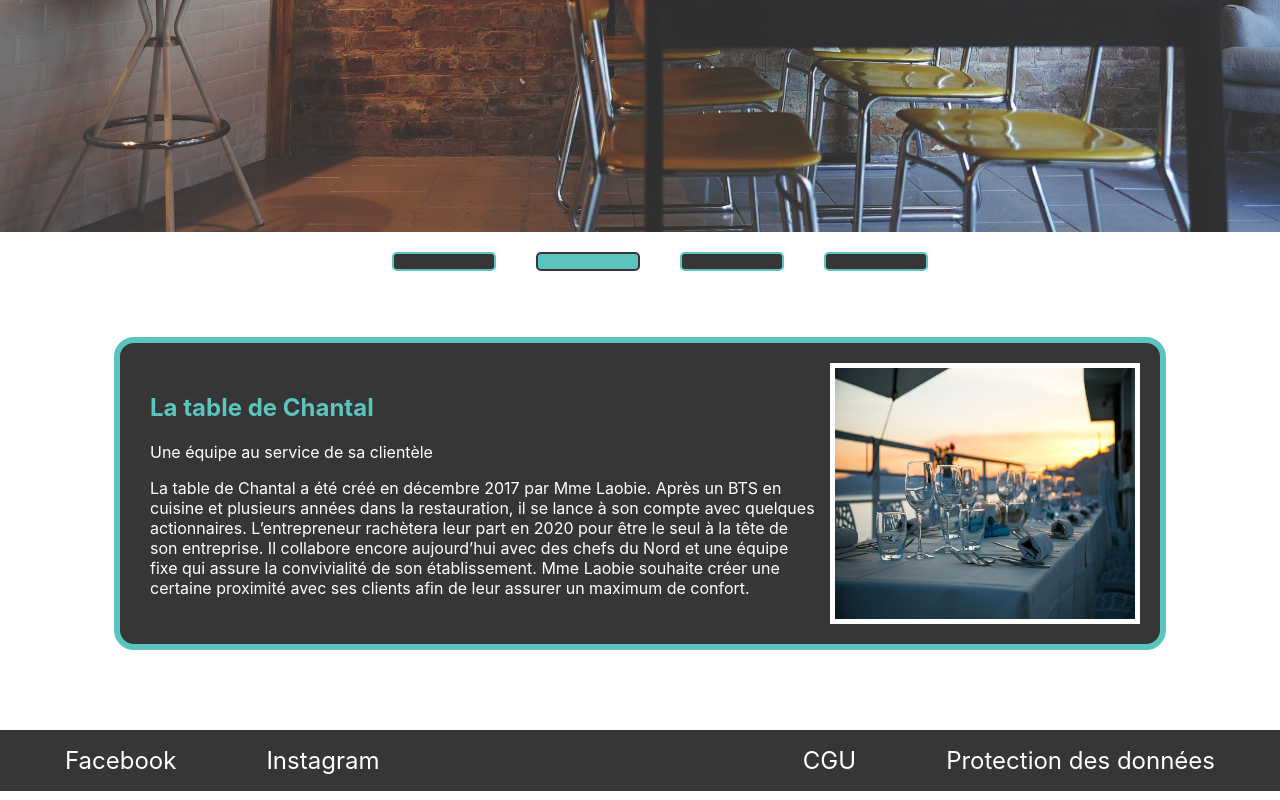
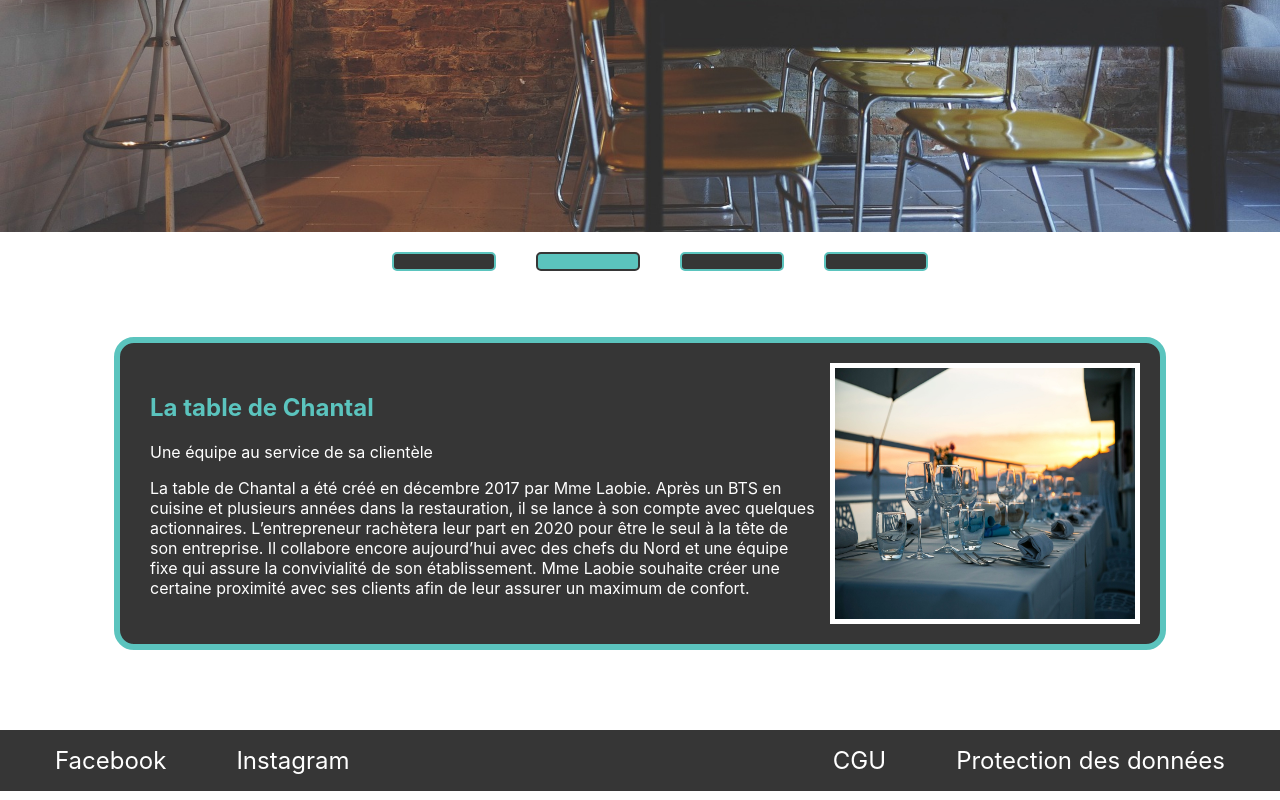
Before and after one commit to CyrilleDeletre/BriefRestaurant, a React (Create React App) app: page / in a window 1280 px wide. Shown: the part 598-1398 px from the top of the page. Built offline with nearby package versions, Linux system fonts and the light colour scheme.

Commit message:
Version Stable BiS

```diff
--- a/src/components/Elements/Footer/Footer.css
+++ b/src/components/Elements/Footer/Footer.css
@@ -16,7 +16,7 @@ footer nav li{
 }
 
 footer nav ul li a{
-    padding: 25px;;
+    padding: 15px;;
     color: var(--darkThemeTextColor);
     font-size: 24px;
     text-decoration: none;
```
